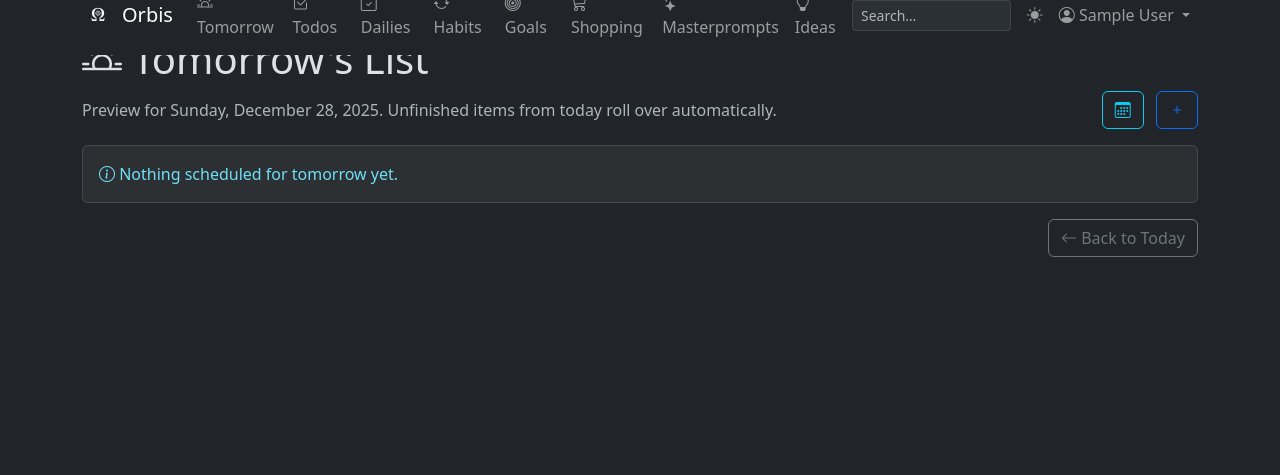
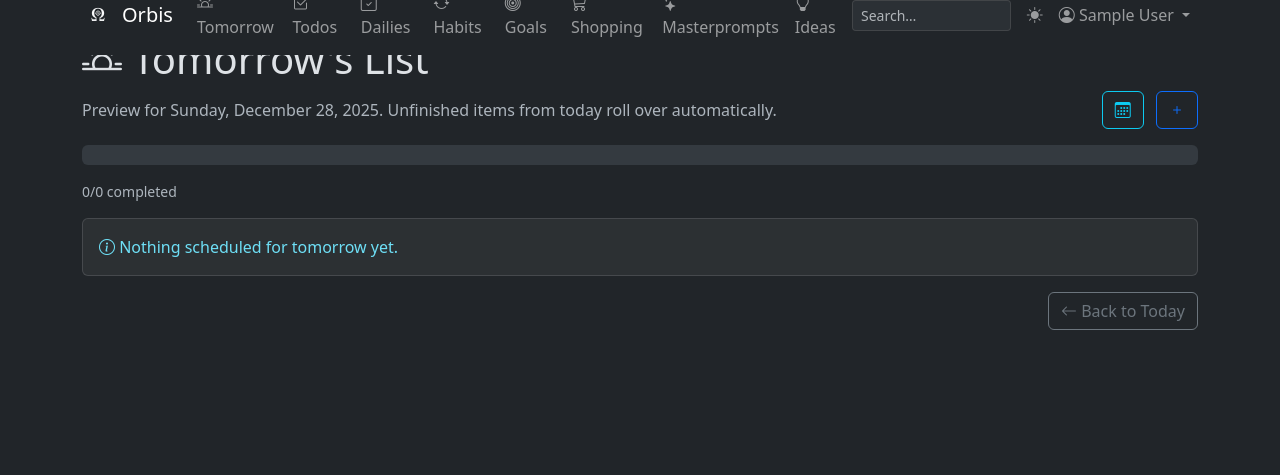
Before and after one commit to Zumgugger/Orbis, a Flask app: page /tomorrow in a window 1280 px wide. Shown: the part 25-500 px from the top of the page. Run offline with Flask 3, Linux system fonts and the light colour scheme; the visitor is signed in with stand-in values (Sample User, id 1); data comes from the database, SQL or seed files in the repository; data that the repository does not hold is empty; some libraries are stand-ins or nearby versions.

Commit message:
feat(progress): add percentage progress bars to Today and Tomorrow views with counts

```diff
--- a/app.py
+++ b/app.py
@@ -255,6 +255,15 @@ def create_app():
         pending_todos = [t for t in todos_today if t.status == 'pending']
         everything_done = len(pending_todos) == 0 and len(dailies_not_done) == 0 and len(focused_not_done) == 0
 
+        # Progress for Today
+        total_today = len(dailies_today) + len(todos_today) + len(focused_habits)
+        completed_today = (
+            len([d for d in dailies_today if d.is_completed_today()]) +
+            len([t for t in todos_today if t.status == 'completed']) +
+            len([h for h in focused_habits if h.last_increment_date == today])
+        )
+        today_progress_percent = int(round((completed_today / total_today) * 100)) if total_today > 0 else 0
+
         # Fetch calendar events and combine with todos
         calendar_today = fetch_calendar_events(current_user, today, today + timedelta(days=1))
         combined_todos = combine_todos_and_calendar(todos_today, calendar_today, 'Today')
@@ -262,10 +271,13 @@ def create_app():
         return render_template('index.html',
                      todos=todos_today,
                      dailies=dailies_today,
-                 focused_habits=focused_habits,
-                 target_date=target_date,
+                     focused_habits=focused_habits,
+                     target_date=target_date,
                      everything_done=everything_done,
-                     combined_todos=combined_todos)
+                     combined_todos=combined_todos,
+                     today_completed=completed_today,
+                     today_total=total_today,
+                     today_progress_percent=today_progress_percent)
 
     @app.route('/tomorrow')
     @login_required
@@ -295,6 +307,14 @@ def create_app():
         calendar_tomorrow = fetch_calendar_events(current_user, target_date, target_date + timedelta(days=1))
         combined_todos = combine_todos_and_calendar(todos_tomorrow, calendar_tomorrow, 'Tomorrow')
 
+        # Progress for Tomorrow
+        total_tomorrow = len(dailies_tomorrow) + len(todos_tomorrow)
+        completed_tomorrow = (
+            len([d for d in dailies_tomorrow if d.is_completed_on(target_date)]) +
+            len([t for t in todos_tomorrow if t.status == 'completed'])
+        )
+        tomorrow_progress_percent = int(round((completed_tomorrow / total_tomorrow) * 100)) if total_tomorrow > 0 else 0
+
         return render_template(
             'tomorrow.html',
             todos=todos_tomorrow,
@@ -302,7 +322,10 @@ def create_app():
             carryover_ids=carryover_ids,
             focused_habits=focused_habits,
             target_date=target_date,
-            combined_todos=combined_todos
+            combined_todos=combined_todos,
+            tomorrow_completed=completed_tomorrow,
+            tomorrow_total=total_tomorrow,
+            tomorrow_progress_percent=tomorrow_progress_percent
         )
 
     return app
--- a/templates/index.html
+++ b/templates/index.html
@@ -16,6 +16,12 @@
         <i class="bi bi-plus"></i>
     </a>
 </div>
+<div class="progress mb-3" style="height: 20px;">
+    <div class="progress-bar bg-success" role="progressbar" style="width: {{ today_progress_percent }}%;" aria-valuenow="{{ today_progress_percent }}" aria-valuemin="0" aria-valuemax="100">
+        {{ today_progress_percent }}%
+    </div>
+</div>
+<small class="text-muted d-block mb-3">{{ today_completed }}/{{ today_total }} completed</small>
 
 {% if calendar_today %}
 <div class="card mb-4">
--- a/templates/tomorrow.html
+++ b/templates/tomorrow.html
@@ -15,6 +15,12 @@
         </a>
     </div>
 </div>
+<div class="progress mb-3" style="height: 20px;">
+    <div class="progress-bar bg-success" role="progressbar" style="width: {{ tomorrow_progress_percent }}%;" aria-valuenow="{{ tomorrow_progress_percent }}" aria-valuemin="0" aria-valuemax="100">
+        {{ tomorrow_progress_percent }}%
+    </div>
+</div>
+<small class="text-muted d-block mb-3">{{ tomorrow_completed }}/{{ tomorrow_total }} completed</small>
 
 {% if calendar_tomorrow %}
 <div class="card mb-3">
```
